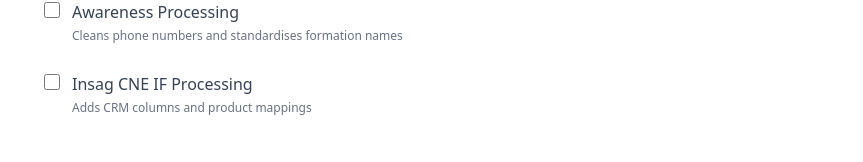
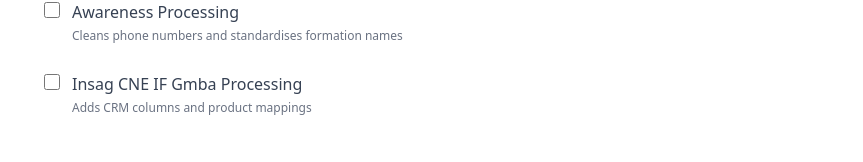
Before and after one commit to Abderyett/processor-excel, a React (Vite) app in the folder frontend/: page / in a window 1280 px wide. Shown: the part 732-894 px from the top of the page, without its empty margins (208-1071 px from the left). Built offline with nearby package versions, Linux system fonts and the light colour scheme.

Commit message:
Update Form.tsx

```diff
--- a/frontend/src/Form.tsx
+++ b/frontend/src/Form.tsx
@@ -314,7 +314,7 @@
 									},
 									{
 										id: 'insagCneIf',
-										title: 'Insag CNE IF Processing',
+										title: 'Insag CNE IF Gmba Processing',
 										desc: 'Adds CRM columns and product mappings',
 									},
 								] as const
```
